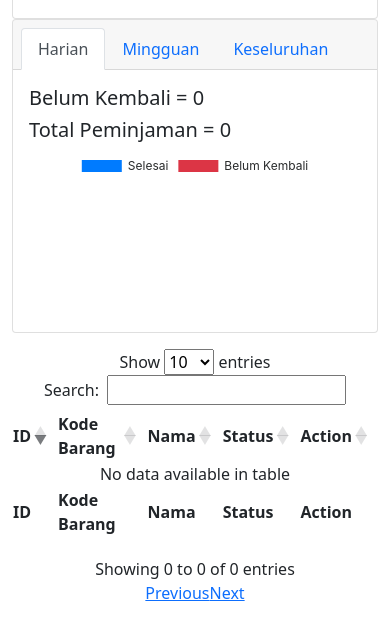
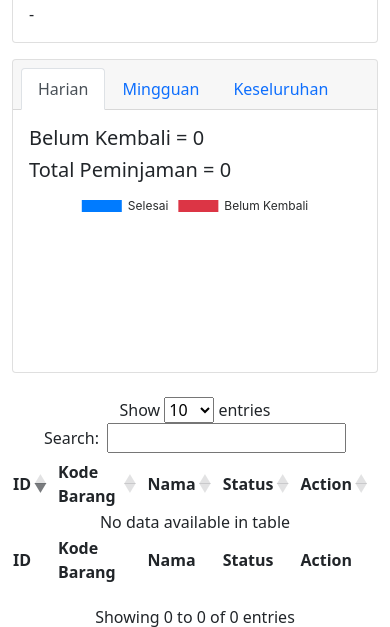
Before and after one commit to aryanando/peminjaman_barang, a CodeIgniter 4 app: template app/Views/home.php in a window 390 px wide. Shown: the part 730-1357 px from the top of the page. Run offline with PHP 8.4 and a stand-in for CodeIgniter, Linux system fonts and the light colour scheme; the template is opened without the code that fills it, so the values that code supplies are empty; some libraries are stand-ins or nearby versions.

Commit message:
Fixing Grid for responsive layout lannjutan

```diff
--- a/app/Views/home.php
+++ b/app/Views/home.php
@@ -214,7 +214,7 @@
     <main class="container overflow-auto">
         <div class="row my-3">
             <!-- Form Peminjaman -->
-            <div class="col-12 col-sm-4">
+            <div class="col-12 col-sm-4 py-2">
                 <form method="post" action="<?= base_url() ?>home/pinjam">
                     <div class="mb-3">
                         <label for="nisn-form" class="form-label">NISN / NAMA SISWA</label>
@@ -254,7 +254,7 @@
                 </form>
             </div>
             <!-- Data Siswa Peminjam -->
-            <div class="col-12 col-sm-4">
+            <div class="col-12 col-sm-4 py-2">
                 <div class="card h-100" style="width: auto;">
                     <img src="https://mm.widyatama.ac.id/wp-content/uploads/2020/08/dummy-profile-pic-male1.jpg" class="rounded mx-auto d-block img-fluid" alt="..." id="foto-form-peminjaman" style="max-width: 200px;">
                     <div class="card-body">
@@ -265,7 +265,7 @@
                 </div>
             </div>
             <!-- Count -->
-            <div class="col-12 col-sm-4">
+            <div class="col-12 col-sm-4 py-2">
                 <div class="card h-100" style="width: auto;">
                     <div class="card-header">
                         <ul class="nav nav-tabs card-header-tabs">
```
